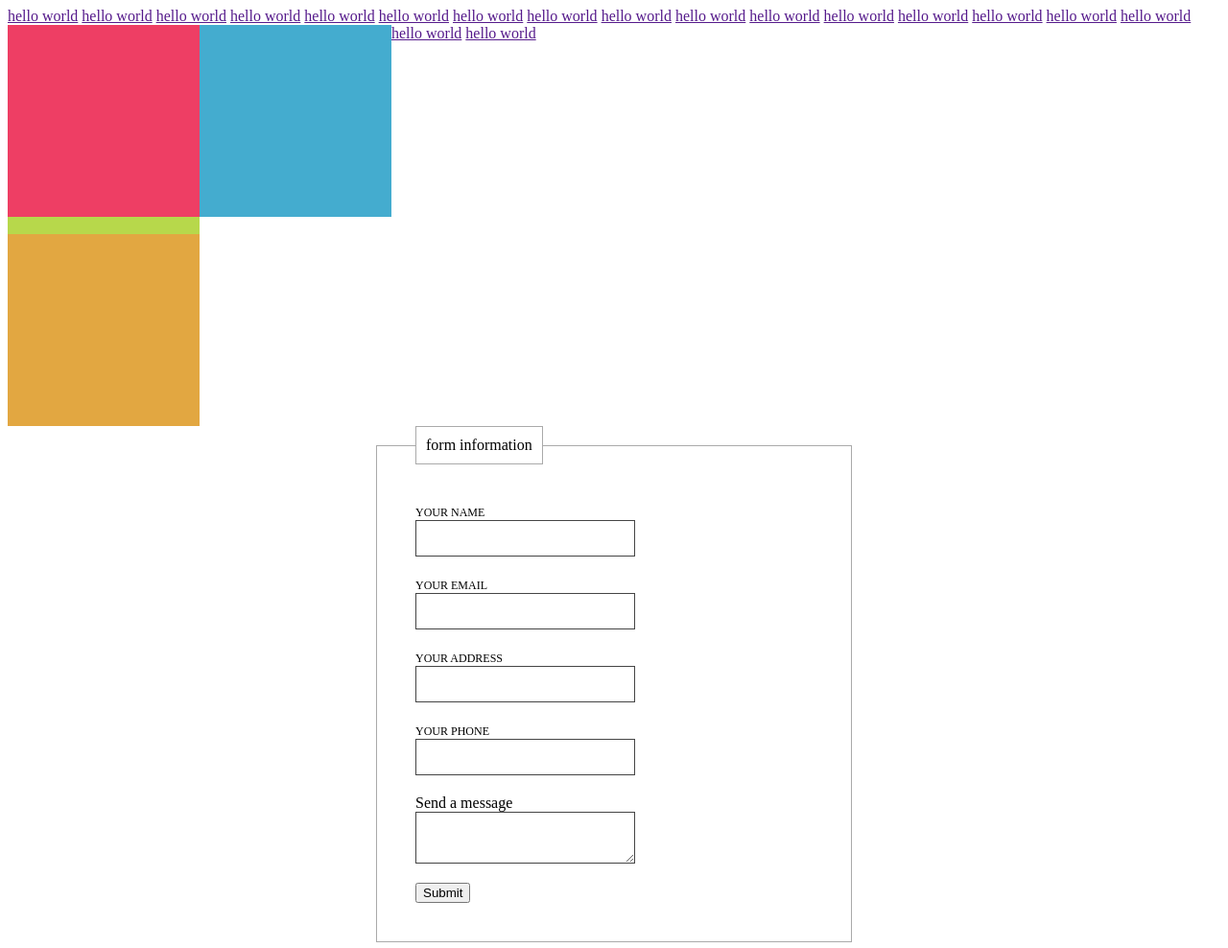
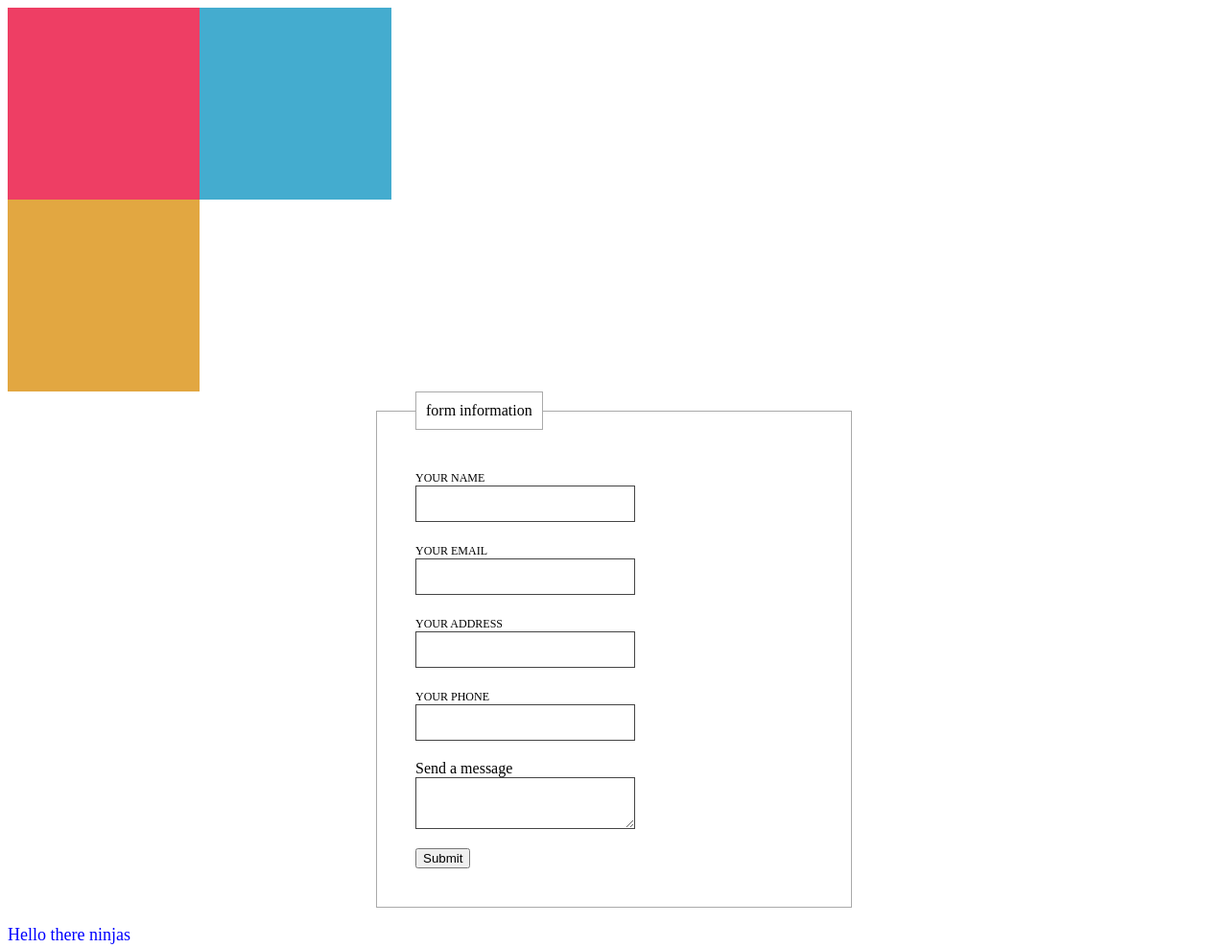
Before and after one commit to iwangbowen/CSS-Tutorials, a website: page index.html in a window 1280 px wide. Shown: the top 988 px of the page at 96% size. Drawn offline with Linux system fonts and the light colour scheme.

Commit message:
修改index.html

```diff
--- a/index.html
+++ b/index.html
@@ -34,24 +34,6 @@
 </head>
 
 <body>
-    <a href="">hello world</a>
-    <a href="">hello world</a>
-    <a href="">hello world</a>
-    <a href="">hello world</a>
-    <a href="">hello world</a>
-    <a href="">hello world</a>
-    <a href="">hello world</a>
-    <a href="">hello world</a>
-    <a href="">hello world</a>
-    <a href="">hello world</a>
-    <a href="">hello world</a>
-    <a href="">hello world</a>
-    <a href="">hello world</a>
-    <a href="">hello world</a>
-    <a href="">hello world</a>
-    <a href="">hello world</a>
-    <a href="">hello world</a>
-    <a href="">hello world</a>
     <div class="block pink float"></div>
     <div class="block blue float"></div>
     <div class="block green"></div>
```
